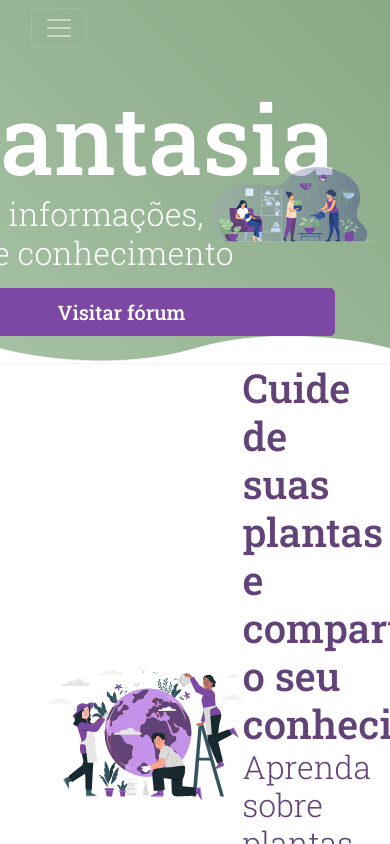
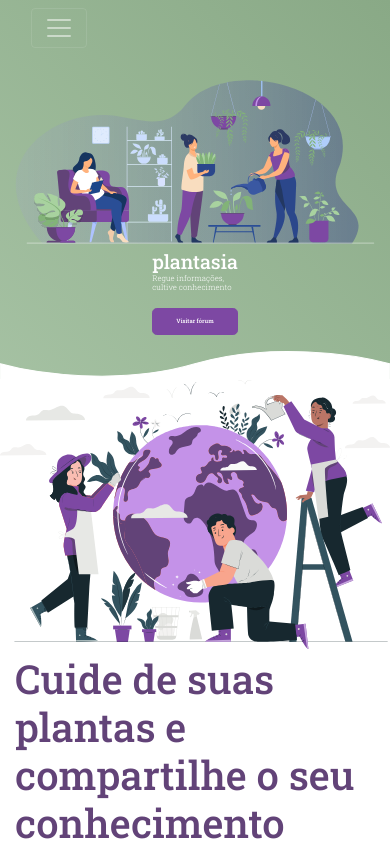
Before and after one commit to Plantasia/frontend, a Next.js app: page / in a window 390 px wide. Built offline with nearby package versions, Linux system fonts and the light colour scheme.

Commit message:
some responsive changes

```diff
--- a/src/pages/index.tsx
+++ b/src/pages/index.tsx
@@ -37,7 +37,7 @@ const Footer = styled(Row)`
 
 const NavLink = styled(Nav.Link)`
   color: white !important;
-  font-size: 1.4em;
+  font-size: 1.3vw;
   font-weight: 300;
   :hover {
     font-weight: 500;
@@ -58,7 +58,14 @@ const NavLink = styled(Nav.Link)`
   }
 `
 const Brand = styled.h1`
-  font-size: 6em;
+  /* @media (min-width: 992px) {
+    font-size: 6em;
+  } */
+  font-size: 5vw;
+`
+const Slogan = styled.h2`
+  font-size: 2vw;
+  font-weight: 300;
 `
 
 const FAQTitle = styled(Button)`
@@ -75,7 +82,7 @@ const FAQDescription = styled.p`
   padding-left: 12px;
 `
 
-export default function HomePage(props): React.FC {
+const HomePage: React.FC = ({ children }) => {
   return (
     <LandingContainer fluid>
       <Navbar expand="md" className="w-100 right" variant="dark">
@@ -90,19 +97,31 @@ export default function HomePage(props): React.FC {
       </Navbar>
 
       <SectionOne className="mt-4 d-flex align-items-center">
-        <Col xs="6" className="d-flex justify-content-center w-100">
-          <div className="ml-5 d-flex flex-column">
-            <Brand>Plantasia</Brand>
-            <h2 style={{ fontWeight: 300 }}>
+        <Col
+          xs={{ span: 12, order: 2 }}
+          md={{ span: 6, order: 1 }}
+          className="d-flex justify-content-center w-100"
+        >
+          <div className="ml-md-5 d-flex flex-column">
+            <Brand>plantasia</Brand>
+            <Slogan>
               Regue informações, <br />
               cultive conhecimento
-            </h2>
-            <Button size="lg" className="mt-3" style={{ fontWeight: 500 }}>
+            </Slogan>
+            <Button
+              size="lg"
+              className="my-3"
+              style={{ fontWeight: 500, fontSize: "1.5vw" }}
+            >
               Visitar fórum
             </Button>
           </div>
         </Col>
-        <Col xs="6" className="mb-0">
+        <Col
+          xs={{ span: 12, order: 1 }}
+          md={{ span: 6, order: 2 }}
+          className="mb-0"
+        >
           <object
             className="w-100"
             type="image/svg+xml"
@@ -120,16 +139,18 @@ export default function HomePage(props): React.FC {
       </Row>
 
       <SectionTwo className="d-flex align-items-center">
-        <Col xs="6" className="mb-0 p-0">
+        <Col xs={{ span: 12 }} md={{ span: 6 }} className="mb-0 p-0">
           <object
-            className="w-100 ml-5"
+            className="w-100 ml-md-5"
             type="image/svg+xml"
             data="/assets/img/landing-02.svg"
           ></object>
         </Col>
-        <Col xs={{ offset: 1, span: 5 }}>
+        <Col xs={{ span: 12 }} md={{ span: 5, offset: 1 }}>
           <div className=" d-flex flex-column">
-            <h1>Cuide de suas plantas e compartilhe o seu conhecimento</h1>
+            <h1 className="mb-3">
+              Cuide de suas plantas e compartilhe o seu conhecimento
+            </h1>
             <h2 style={{ fontWeight: 300 }}>
               <ul className="list-unstyled">
                 <li>Aprenda sobre plantas</li>
@@ -151,7 +172,7 @@ export default function HomePage(props): React.FC {
 
       <SectionThree className="d-flex align-items-start justify-content-center my-5">
         <Col xs="6" className="">
-          <h1 className="my-5">Perguntas frequentes</h1>
+          <h2 className="my-lg-5 h1">Perguntas frequentes</h2>
           <Accordion
             style={{
               width: "500px",
@@ -163,12 +184,13 @@ export default function HomePage(props): React.FC {
                   as={FAQTitle}
                   variant="link"
                   eventKey={index.toString()}
+                  key={index}
                 >
-                  <h5>{title}</h5>
+                  <h5 key={index}>{title}</h5>
                 </Accordion.Toggle>
 
                 <Accordion.Collapse eventKey={index.toString()}>
-                  <FAQDescription>{description}</FAQDescription>
+                  <FAQDescription key={index}>{description}</FAQDescription>
                 </Accordion.Collapse>
               </>
             ))}
@@ -187,7 +209,7 @@ export default function HomePage(props): React.FC {
           xs="12"
           className="d-flex justify-content-between align-items-center"
         >
-          <h1>PLANTASIA</h1>
+          <h1>Plantasia</h1>
           <h2>2021 ©</h2>
           <div
             style={{ width: 250 }}
@@ -203,3 +225,4 @@ export default function HomePage(props): React.FC {
     </LandingContainer>
   )
 }
+export default HomePage
```
Also changed, not shown: public/assets/img/wave-02.svg, public/assets/img/wave.svg.
